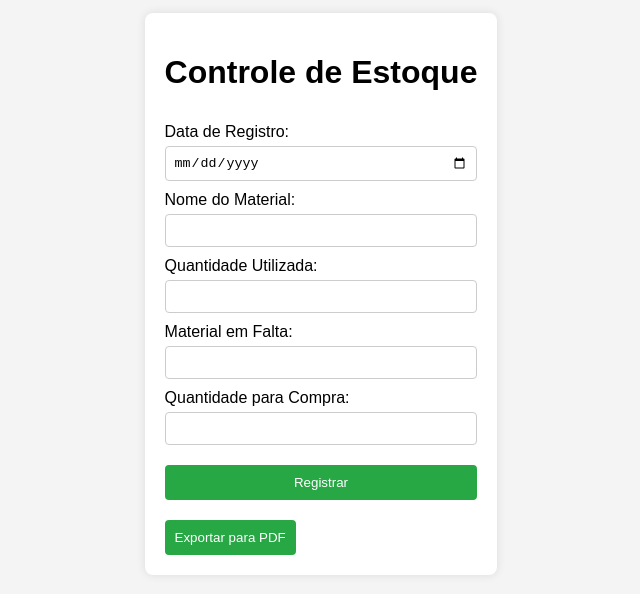
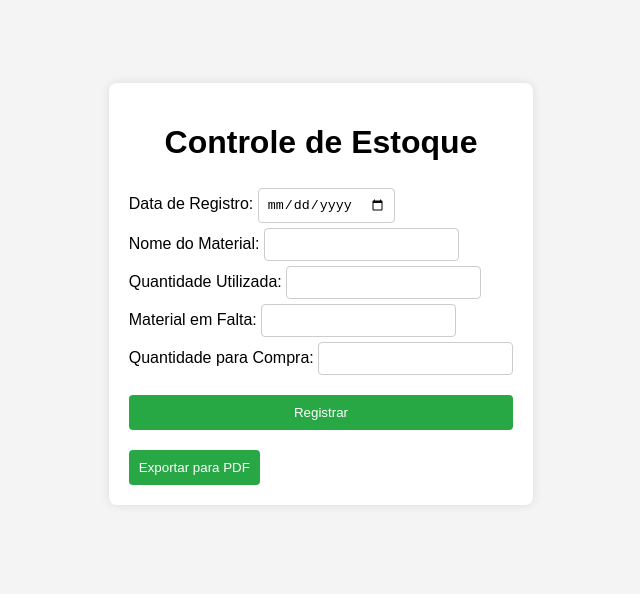
Before and after one commit to Damaris34/Controle--Estoque, a plain HTML site: page index.html in a window 1280 px wide. Shown: the part 106-700 px from the top of the page, without its empty margins (319-959 px from the left). Drawn offline with Linux system fonts and the light colour scheme.

Commit message:
Update index.html

```diff
--- a/index.html
+++ b/index.html
@@ -8,27 +8,40 @@
 </head>
 <body>
     <div class="container">
+        <header>
             <h1>Controle de Estoque</h1>
+        </header>
+        <main>
+            <section class="form-section">
                 <form id="stockForm">
+                    <div class="form-group">
                         <label for="registrationDate">Data de Registro:</label>
                         <input type="date" id="registrationDate" name="registrationDate" required>
-
+                    </div>
+                    <div class="form-group">
                         <label for="materialName">Nome do Material:</label>
                         <input type="text" id="materialName" name="materialName" required>
-
+                    </div>
+                    <div class="form-group">
                         <label for="quantityUsed">Quantidade Utilizada:</label>
                         <input type="number" id="quantityUsed" name="quantityUsed" required>
-
+                    </div>
+                    <div class="form-group">
                         <label for="missingMaterial">Material em Falta:</label>
                         <input type="text" id="missingMaterial" name="missingMaterial">
-
+                    </div>
+                    <div class="form-group">
                         <label for="purchaseQuantity">Quantidade para Compra:</label>
                         <input type="number" id="purchaseQuantity" name="purchaseQuantity">
-
-            <button type="submit">Registrar</button>
+                    </div>
+                    <button type="submit" class="btn">Registrar</button>
                 </form>
-        <button id="exportPdf">Exportar para PDF</button>
-        <div id="notifications"></div>
+                <button id="exportPdf" class="btn">Exportar para PDF</button>
+            </section>
+            <section class="notifications" id="notifications">
+                <!-- Notifications will appear here -->
+            </section>
+        </main>
     </div>
     <script src="script.js"></script>
 </body>
```
Lines whose indentation alone changed are shown as unchanged.
